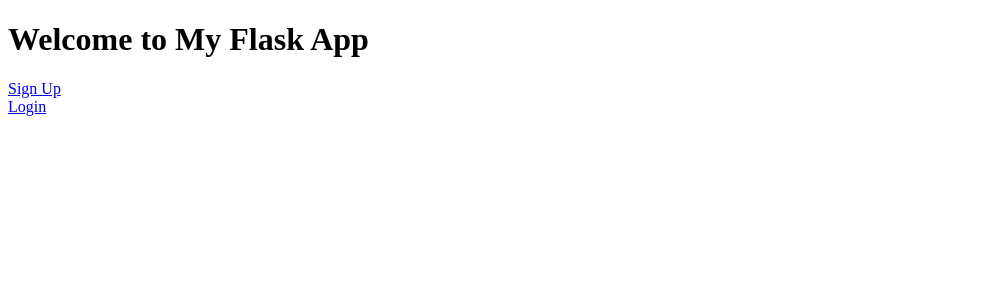
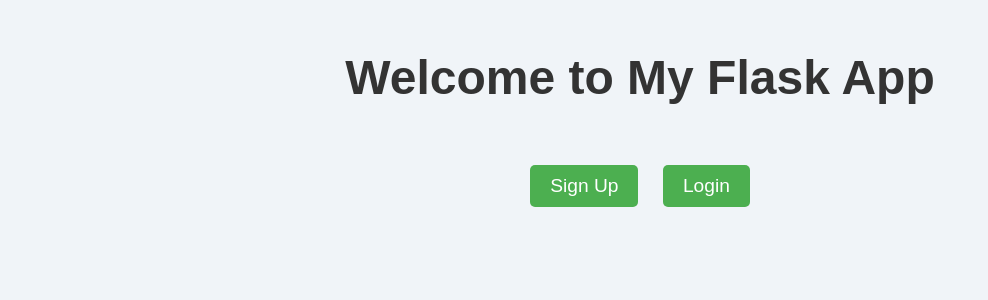
Before and after one commit to Suveer-Upasani/Viru, a Flask app: page / in a window 1280 px wide. Shown: the top 300 px of the page, without its empty margins (0-988 px from the left). Run offline with Flask 3, Linux system fonts and the light colour scheme; parts of the project's set-up code (start-up, migrations or seed data) failed here and were passed over.

Commit message:
Minor chnages

```diff
--- a/app.py
+++ b/app.py
@@ -1,4 +1,4 @@
-from flask import Flask, render_template, request, redirect, url_for, flash, send_from_directory
+from flask import Flask, render_template, request, redirect, url_for, flash, send_from_directory, session
 from flask_sqlalchemy import SQLAlchemy
 import os
 import uuid
@@ -63,6 +63,7 @@ def login():
 
         user = User.query.filter_by(email=email).first()
         if user and user.password == password:  # Directly compare the password
+            session['user_id'] = user.id  # Store user info in session
             flash('Login successful!', category='success')
             return redirect(url_for('landing_page'))  # Redirect to landing page after successful login
         else:
@@ -73,6 +74,11 @@ def login():
 # Landing page route after login
 @app.route("/landing_page")
 def landing_page():
+    # Check if the user is logged in, else redirect to login
+    if 'user_id' not in session:
+        flash('You need to login first.', category='error')
+        return redirect(url_for('login'))
+
     return render_template('landing_page.html')
 
 # Text to Audio page route
--- a/templates/index.html
+++ b/templates/index.html
@@ -5,12 +5,62 @@
     <meta charset="UTF-8">
     <meta name="viewport" content="width=device-width, initial-scale=1.0">
     <title>Welcome</title>
+    <style>
+        body {
+            font-family: Arial, sans-serif;
+            background-color: #f0f4f8;
+            margin: 0;
+            padding: 0;
+        }
+
+        h1 {
+            text-align: center;
+            margin-top: 50px;
+            font-size: 3em;
+            color: #333;
+        }
+
+        a {
+            color: #007BFF;
+            text-decoration: none;
+            font-size: 1.2em;
+            margin: 10px;
+            display: inline-block;
+        }
+
+        a:hover {
+            text-decoration: underline;
+        }
+
+        .container {
+            text-align: center;
+            margin-top: 50px;
+        }
+
+        .button {
+            padding: 10px 20px;
+            font-size: 1.2em;
+            color: white;
+            background-color: #4CAF50;
+            border: none;
+            cursor: pointer;
+            text-decoration: none;
+            border-radius: 5px;
+            margin: 10px;
+        }
+
+        .button:hover {
+            background-color: #45a049;
+        }
+    </style>
 </head>
 
 <body>
     <h1>Welcome to My Flask App</h1>
-    <a href="{{ url_for('sign_up') }}">Sign Up</a><br>
-    <a href="{{ url_for('login') }}">Login</a>
+    <div class="container">
+        <a href="{{ url_for('sign_up') }}" class="button">Sign Up</a>
+        <a href="{{ url_for('login') }}" class="button">Login</a>
+    </div>
 </body>
 
 </html>
```
Also changed, not shown: templates/landing_page.html (+58 -4 lines), templates/login.html (+79 -2 lines), test.py (added, +47 -0 lines).
